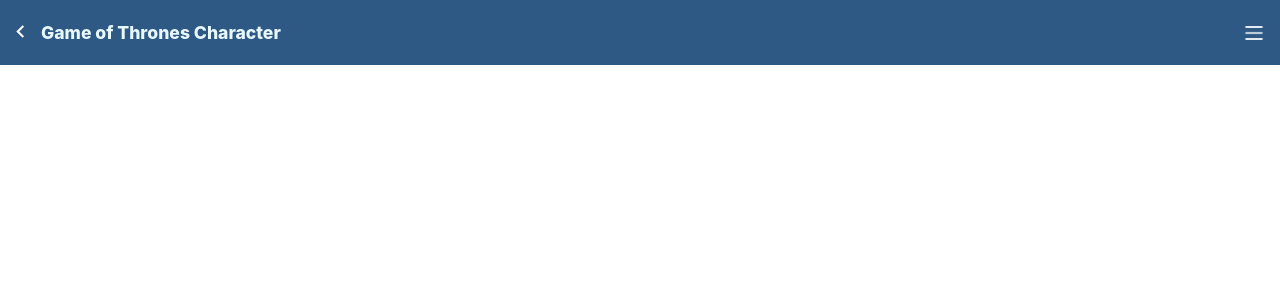
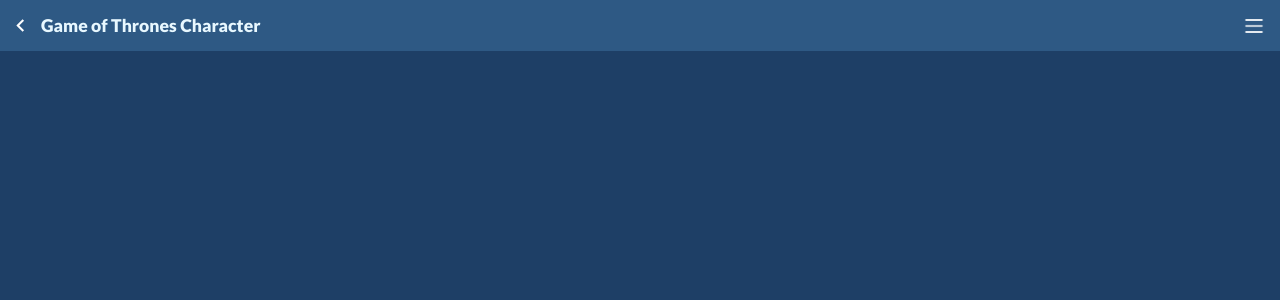
Before and after one commit to yusufyusie/react-metrics-webapp, a React (Create React App) app: page / in a window 1280 px wide. Shown: the top 300 px of the page. Built offline with nearby package versions, Linux system fonts and the light colour scheme.

Commit message:
Add style to the main body contaner

```diff
--- a/src/index.css
+++ b/src/index.css
@@ -1,13 +1,17 @@
-body {
+@import url('https://fonts.googleapis.com/css2?family=Lato:wght@400;700;900&display=swap');
+
+* {
   margin: 0;
-  font-family: -apple-system, BlinkMacSystemFont, 'Segoe UI', 'Roboto', 'Oxygen',
-    'Ubuntu', 'Cantarell', 'Fira Sans', 'Droid Sans', 'Helvetica Neue',
-    sans-serif;
-  -webkit-font-smoothing: antialiased;
-  -moz-osx-font-smoothing: grayscale;
+  padding: 0;
+  box-sizing: border-box;
+  font-family: 'Lato', sans-serif;
 }
 
-code {
-  font-family: source-code-pro, Menlo, Monaco, Consolas, 'Courier New',
-    monospace;
+body {
+  background-color: #1e3f66;
 }
+
+a {
+  text-decoration: none;
+  color: #e8f8ff;
+}
```
